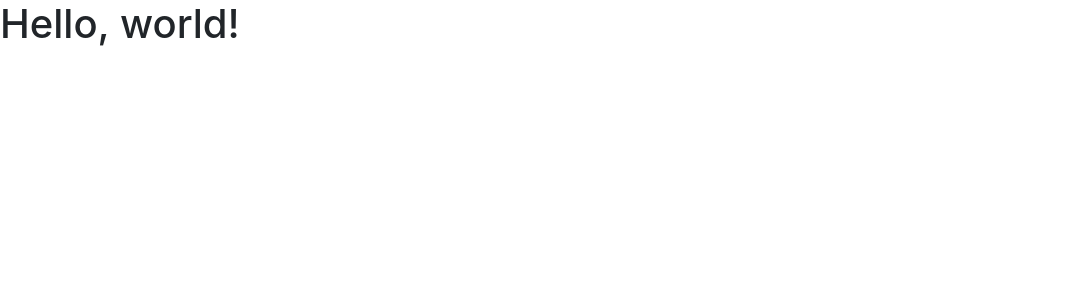
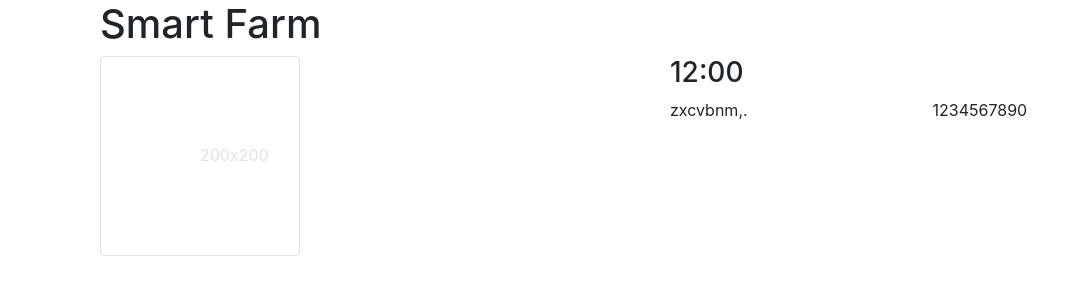
Before and after one commit to dashkazluka/smart_farm, a plain HTML site: page web/index.html in a window 1280 px wide. Shown: the whole page, without its empty margins (0-1086 px from the left). Drawn offline with nearby package versions, Linux system fonts and the light colour scheme.

Commit message:
главная страница

```diff
--- a/web/index.html
+++ b/web/index.html
@@ -8,10 +8,39 @@
     <!-- Bootstrap CSS -->
     <link rel="stylesheet" href="https://stackpath.bootstrapcdn.com/bootstrap/4.4.1/css/bootstrap.min.css" integrity="sha384-Vkoo8x4CGsO3+Hhxv8T/Q5PaXtkKtu6ug5TOeNV6gBiFeWPGFN9MuhOf23Q9Ifjh" crossorigin="anonymous">
 
-    <title>Hello, world!</title>
+    <title>Авторизована ферма</title>
   </head>
   <body>
-    <h1>Hello, world!</h1>
+    <div class="container">
+
+      <div class="col-md-12 center">
+    <h1> Smart Farm </h1>
+    </div>
+    <div class="container">
+      <div class="row">
+        <div class="col-md-6">
+          <svg class="bd-placeholder-img img-thumbnail" width="200" height="200" xmlns="http://www.w3.org/2000/svg" preserveAspectRatio="xMidYMid slice" focusable="false" role="img" aria-label="A generic square placeholder image with a white border around it, making it resemble a photograph taken with an old instant camera: 200x200"><title>A generic square placeholder image with a white border around it, making it resemble a photograph taken with an old instant camera</title><text fill="#dee2e6" dy=".3em" x="50%" y="50%">200x200</text></svg>
+        </div>
+        <div id="time" class="col-md-6">
+          <div class="container">
+            <div class="row">
+          <div class="col-md-12">
+            <h3>12:00</h3>
+          </div>
+
+          <div class="container">
+            <div class="row">
+            <div class="col-md-6">
+              zxcvbnm,.
+            </div>
+            <div class="col-md-6">
+              1234567890
+            </div>
+
+        </div>
+
+      </div>
+    </div>
 
     <!-- Optional JavaScript -->
     <!-- jQuery first, then Popper.js, then Bootstrap JS -->
```
